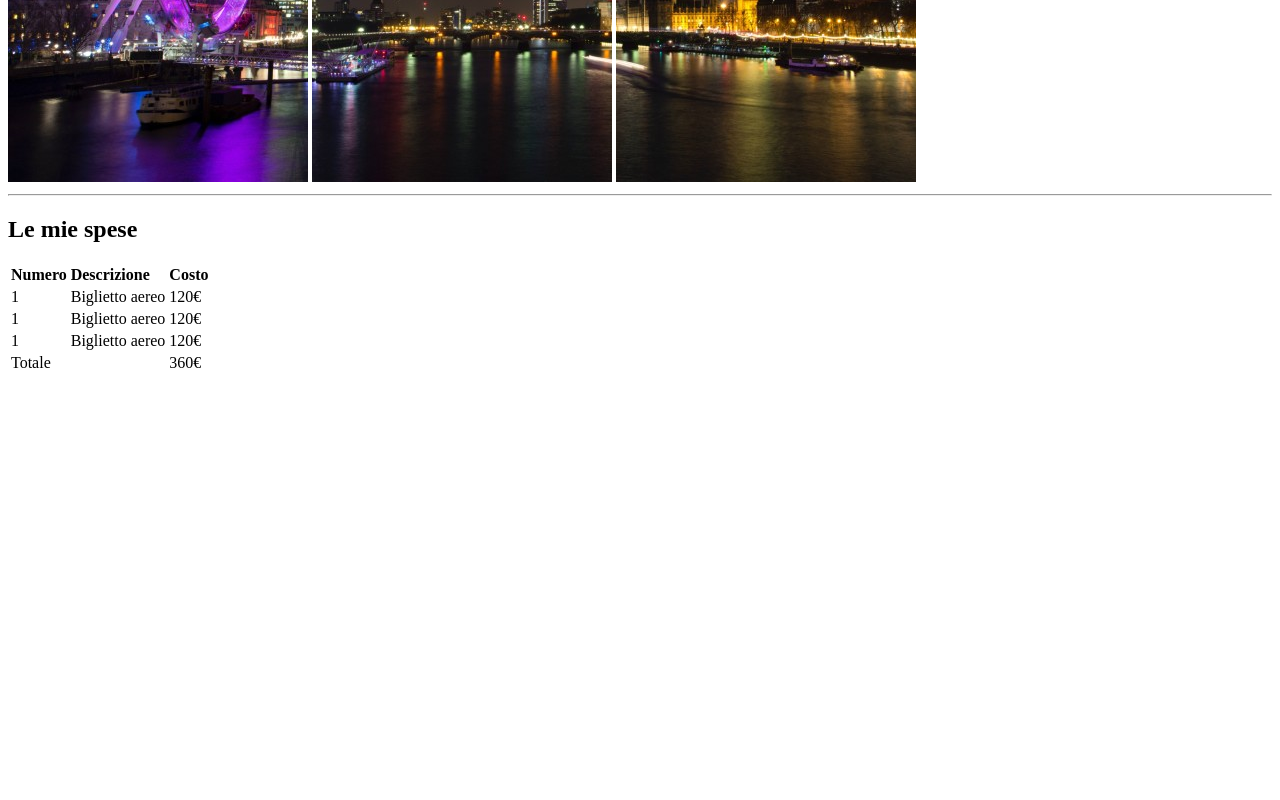
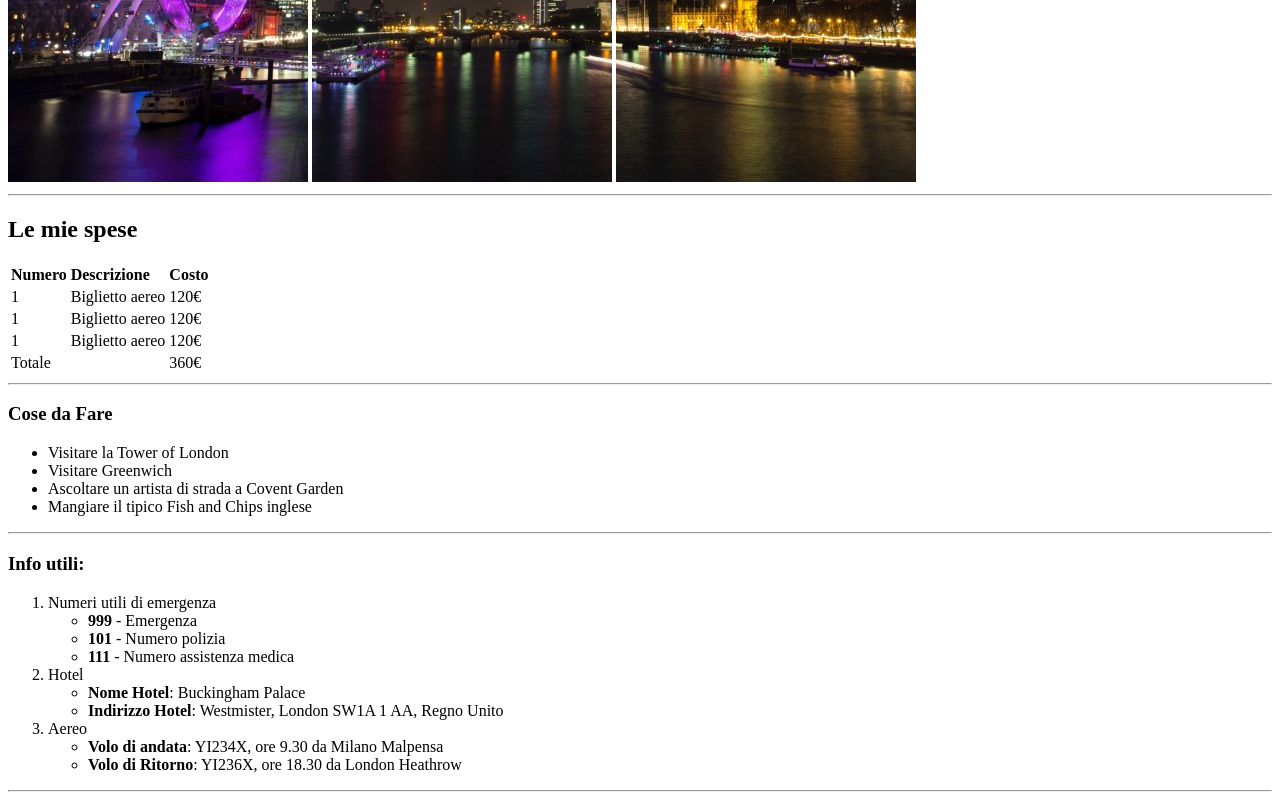
Before and after one commit to FabioBollettini/html-london-trip, a website: page index.html in a window 1280 px wide. Shown: the part 524-1324 px from the top of the page. Before the commit the page ends 907 px from the top, so only its background shows below. Drawn offline with Linux system fonts and the light colour scheme.

Commit message:
add main section

```diff
--- a/index.html
+++ b/index.html
@@ -7,7 +7,7 @@
     <title>Viaggio a Londra</title>
   </head>
   <body>
-    <!--HEADER-->>
+    <!-- SITE HEADER-->>
     <h1>Il mio viaggio a Londra</h1>
 
     <img src="img/pexels-bill-emrich-230794-0.jpg" alt="" />
@@ -16,6 +16,7 @@
     <hr />
 
     <main>
+      <section>
         <h2>Le mie spese</h2>
         <table>
           <tr>
@@ -44,6 +45,43 @@
             <td>360€</td>
           </tr>
         </table>
+        <hr />
+      </section>
+
+      <section>
+        <h3>Cose da Fare</h3>
+        <ul>
+          <li>Visitare la Tower of London</li>
+          <li>Visitare Greenwich</li>
+          <li>Ascoltare un artista di strada a Covent Garden</li>
+          <li>Mangiare il tipico Fish and Chips inglese</li>
+        </ul>
+        <hr />
+        <h3>Info utili:</h3>
+        <ol>
+          <li>Numeri utili di emergenza</li>
+          <ul>
+            <li><b>999</b> - Emergenza</li>
+            <li><b>101</b> - Numero polizia</li>
+            <li><b>111</b> - Numero assistenza medica</li>
+          </ul>
+          <li>Hotel</li>
+          <ul>
+            <li><b>Nome Hotel</b>: Buckingham Palace</li>
+            <li>
+              <b>Indirizzo Hotel</b>: Westmister, London SW1A 1 AA, Regno Unito
+            </li>
+          </ul>
+          <li>Aereo</li>
+          <ul>
+            <li><b>Volo di andata</b>: YI234X, ore 9.30 da Milano Malpensa</li>
+            <li>
+              <b>Volo di Ritorno</b>: YI236X, ore 18.30 da London Heathrow
+            </li>
+          </ul>
+        </ol>
+        <hr />
+      </section>
     </main>
   </body>
 </html>
```
Lines whose indentation alone changed are shown as unchanged.
